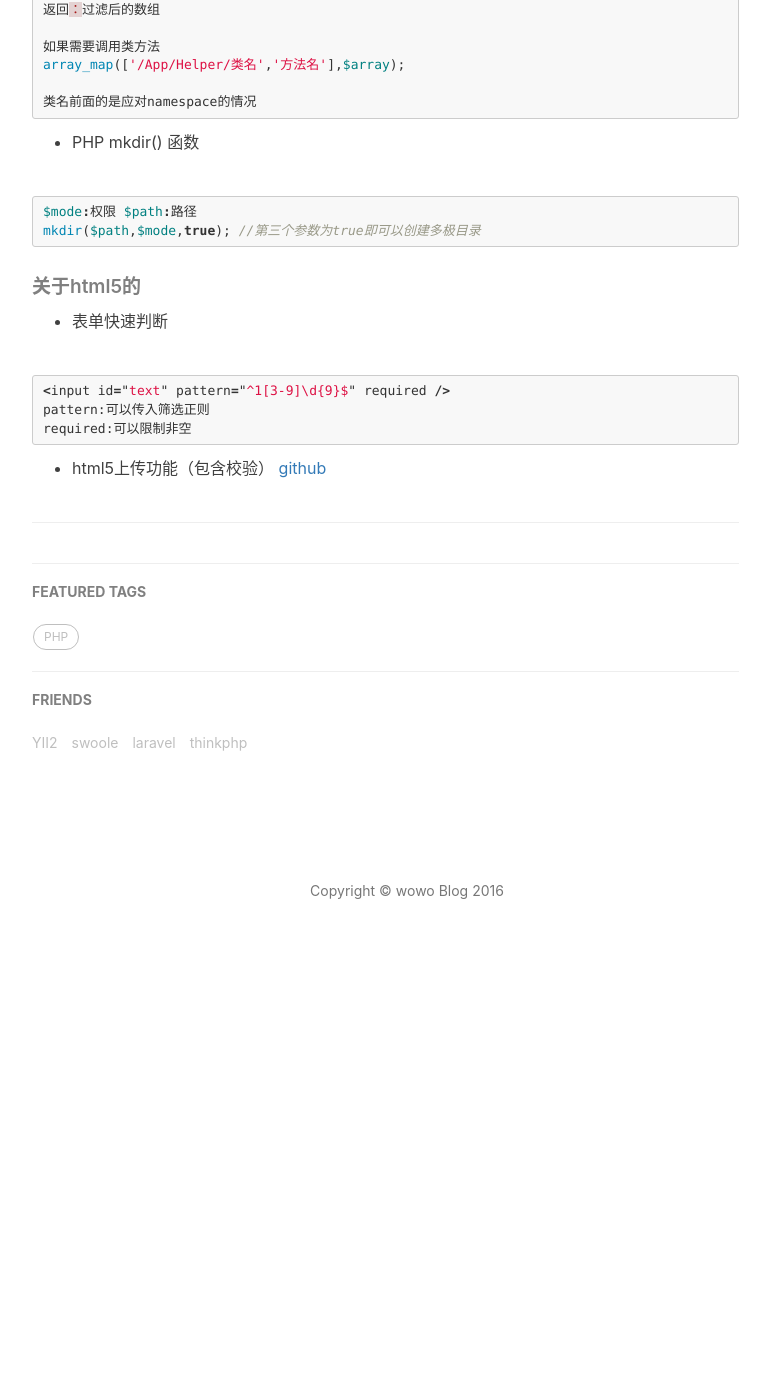
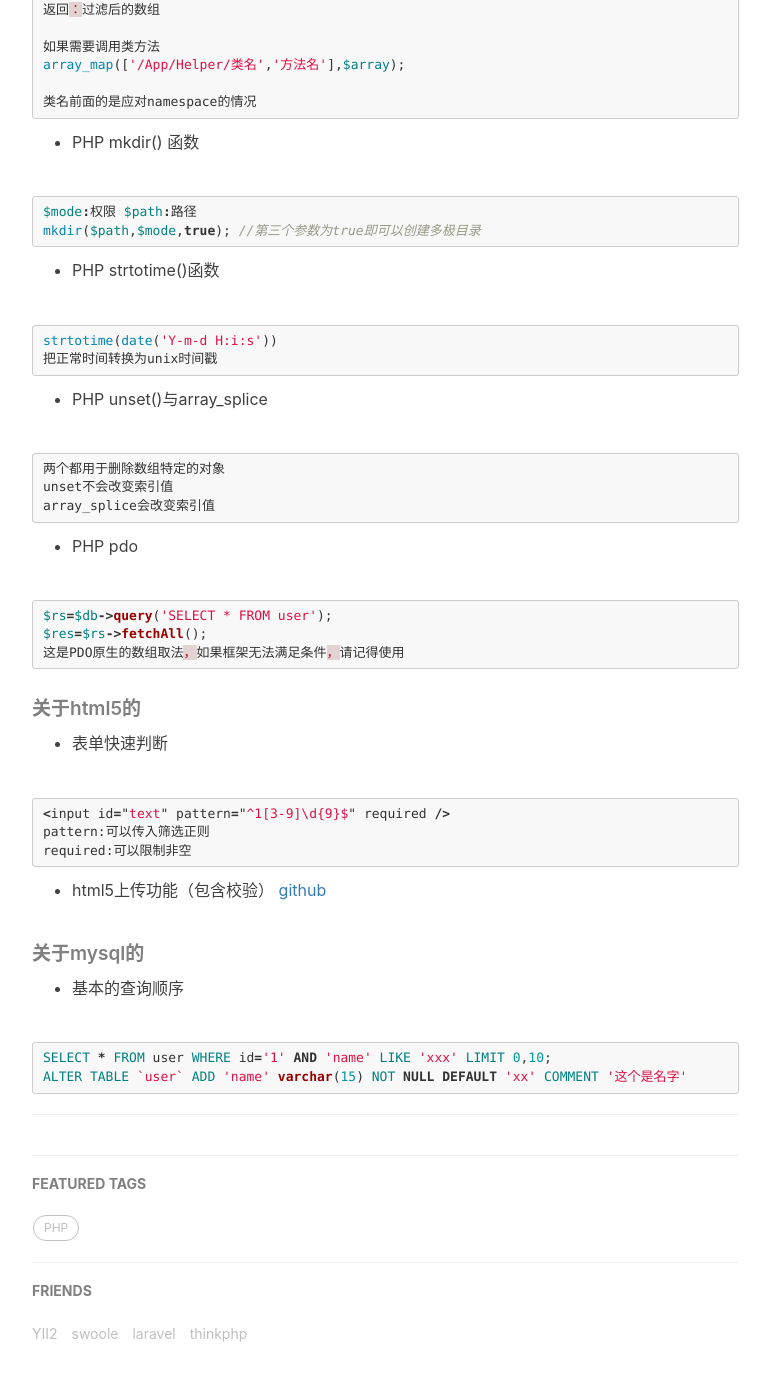
Before and after one commit to aa4933/aa4933.github.io, a Jekyll site: the page built from _posts/2016-08-24-usually.markdown, in a window 1280 px wide and 1400 px high, scrolled down 1004 px. Shown: the top 1381 px of the window, without its empty margins (233-1003 px from the left). Built offline with Jekyll 4.4.1, drawn with Linux system fonts in a browser that asks for light colours; comment, search, counter and statistics services are not loaded; before the commit the page ends 1999 px from its top, so only the background shows below that.

Commit message:
修改文章

````diff
--- a/_posts/2016-08-24-usually.markdown
+++ b/_posts/2016-08-24-usually.markdown
@@ -43,6 +43,29 @@ $mode:权限 $path:路径
 mkdir($path,$mode,true); //第三个参数为true即可以创建多极目录
 ```
 
+* PHP strtotime()函数
+
+``` php
+strtotime(date('Y-m-d H:i:s'))
+把正常时间转换为unix时间戳
+```
+
+* PHP unset()与array_splice
+
+``` php
+两个都用于删除数组特定的对象
+unset不会改变索引值
+array_splice会改变索引值
+```
+
+* PHP pdo
+
+``` php
+$rs=$db->query('SELECT * FROM user');
+$res=$rs->fetchAll();
+这是PDO原生的数组取法，如果框架无法满足条件，请记得使用
+```
+
 ##### 关于html5的
 
 * 表单快速判断
@@ -55,3 +78,12 @@ required:可以限制非空
 
 * html5上传功能（包含校验）
 [github](https://github.com/aa4933/wuhUpload)
+
+##### 关于mysql的
+
+* 基本的查询顺序
+
+``` php
+SELECT * FROM user WHERE id='1' AND 'name' LIKE 'xxx' LIMIT 0,10;
+ALTER TABLE `user` ADD 'name' varchar(15) NOT NULL DEFAULT 'xx' COMMENT '这个是名字'
+```
````
